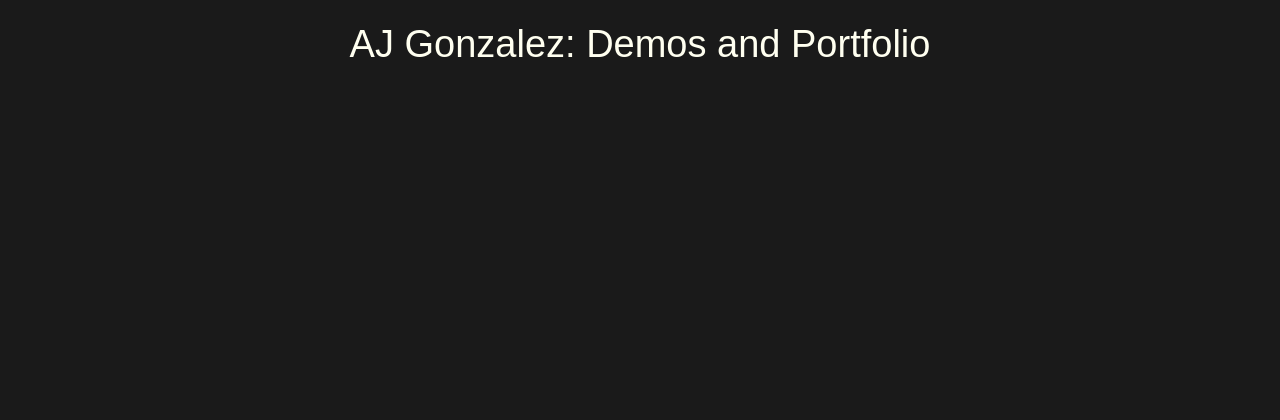
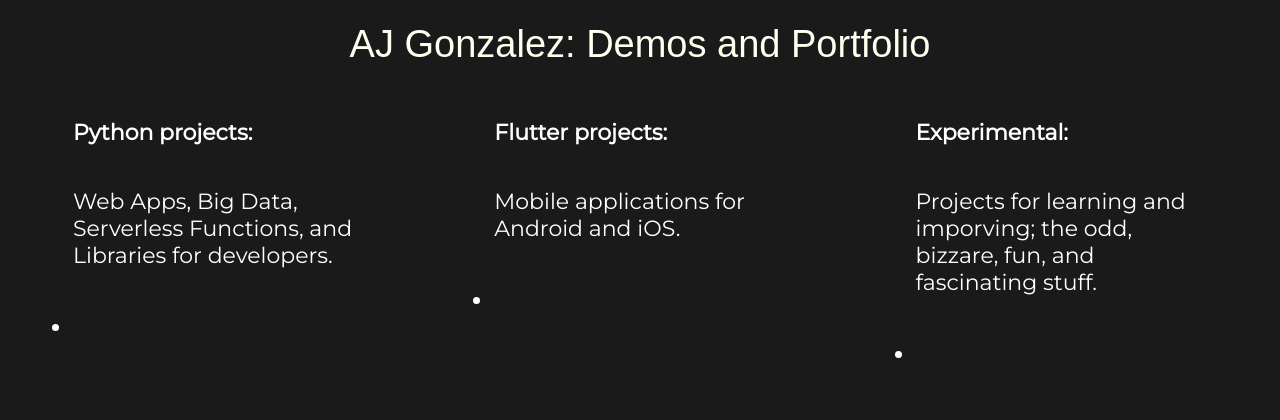
Before and after one commit to AJ-Gonzalez/ajdevsite, a Flask app: page /demos in a window 1280 px wide. Shown: the top 420 px of the page. Run offline with Flask 2, Linux system fonts and the light colour scheme; some web fonts are replaced.

Commit message:
added scaffold for demo/project page, checked spelling

```diff
--- a/portfolio_app/static/style.css
+++ b/portfolio_app/static/style.css
@@ -75,3 +75,23 @@ a:hover {
 a:active {
  color: ivory;
 }
+
+* {
+  box-sizing: border-box;
+}
+/* Create three equal columns that floats next to each other */
+.column {
+  float: left;
+  width: 33.33%;
+  padding-left: 15px;
+  padding-right: 15px;
+  padding-top: 10px;
+  padding-bottom: 10px;
+}
+
+/* Clear floats after the columns */
+.row:after {
+  content: "";
+  display: table;
+  clear: both;
+}
--- a/portfolio_app/templates/demos.html
+++ b/portfolio_app/templates/demos.html
@@ -19,5 +19,28 @@
 AJ Gonzalez: Demos and Portfolio
 </div>
 
+<div class="row">
+  <div class="column">
+    <h2 class="text"><b>Python projects:</b></h2>
+    <p class="text">Web Apps, Big Data, Serverless Functions, and Libraries for developers.</p>
+    <ul class="text">
+      <li></li>
+    </ul>
+  </div>
+  <div class="column">
+    <h2 class="text"><b>Flutter projects:</b></h2>
+    <p class="text">Mobile applications for Android and iOS.</p>
+    <ul class="text">
+      <li></li>
+    </ul>
+  </div>
+  <div class="column">
+    <h2 class="text"><b>Experimental:</b></h2>
+    <p class="text">Projects for learning and imporving; the odd, bizzare, fun, and fascinating stuff.</p>
+    <ul class="text">
+      <li></li>
+    </ul>
+  </div>
+</div>
 </body>
 </html>
```
